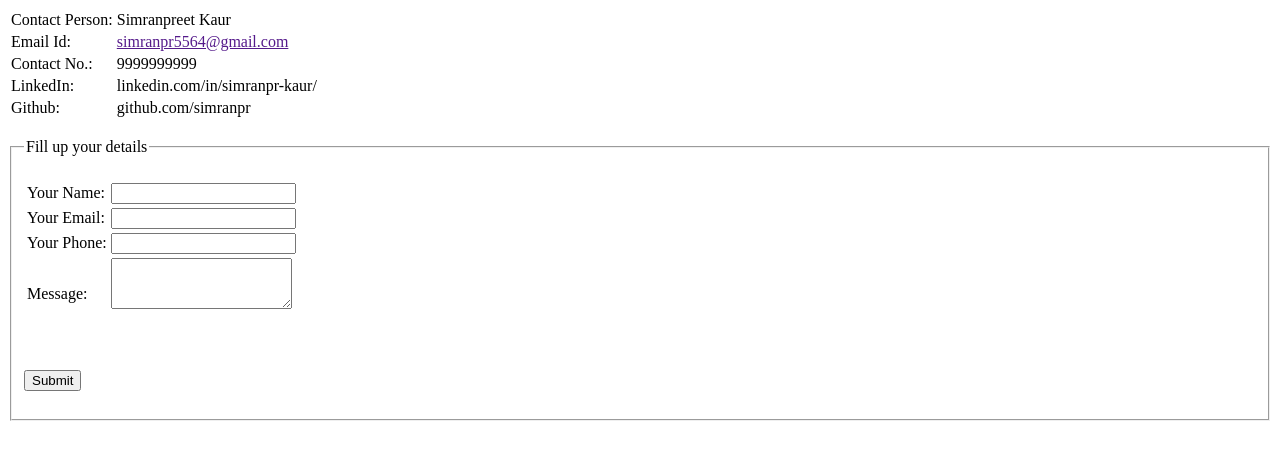
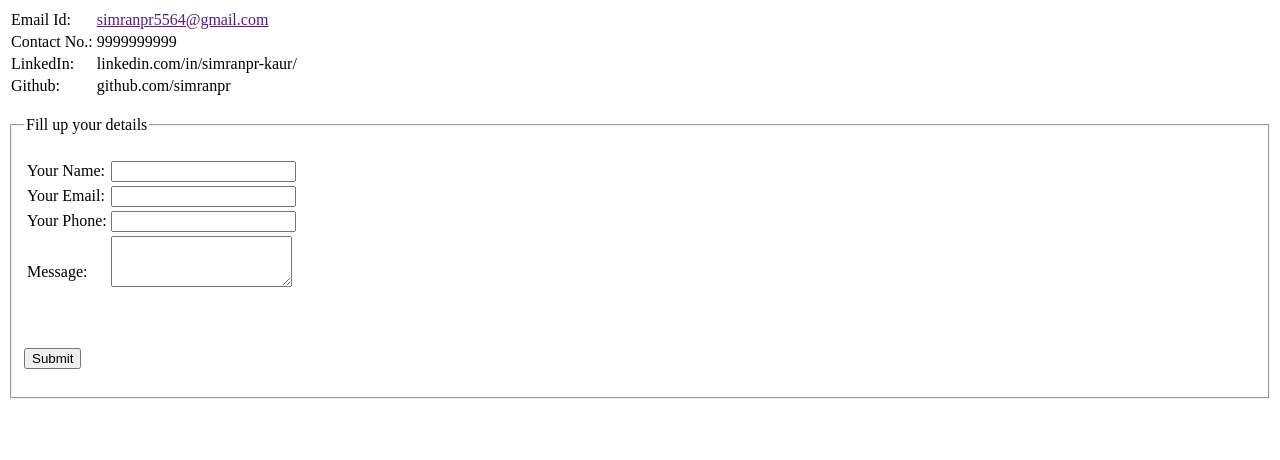
Before and after one commit to simranpr/resume, a plain HTML site: page contactme.html in a window 1280 px wide. Drawn offline with Linux system fonts and the light colour scheme.

Commit message:
Update contactme.html

```diff
--- a/contactme.html
+++ b/contactme.html
@@ -8,10 +8,6 @@
 </head>
 <body>
     <table>
-        <tr>
-            <td>Contact Person:</td>
-            <td>Simranpreet Kaur</td>
-        </tr>
         <tr>
             <td>Email Id:</td>
             <td><a href="">simranpr5564@gmail.com</a></td>
```
